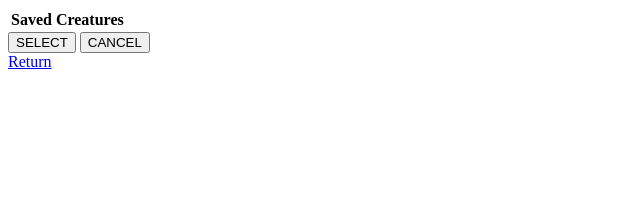
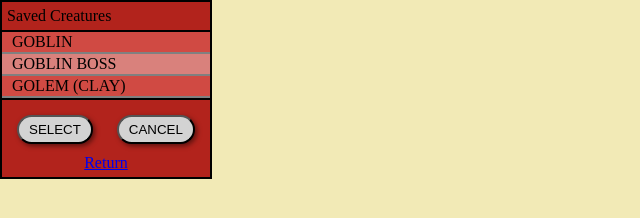
Before and after one commit to BlueKuzo/startup, a plain HTML site: page html/creatureList.html in a window 1280 px wide. Shown: the whole page, without its empty margins (0-640 px from the left). Drawn offline with Linux system fonts and the light colour scheme.

Commit message:
Finish css (minus scrolling)

```diff
--- /dev/null
+++ b/css/CharacterWindow.css
@@ -0,0 +1,55 @@
+html {
+    background-color: rgb(242, 234, 182);
+    display: flex;
+    justify-content: center;
+    align-items: center;
+    border: 2px solid #000;
+    width: fit-content;
+    height: fit-content;
+}
+
+body {
+  margin: 0;
+  width: fit-content;
+  height: fit-content;
+}
+
+header {
+  padding: 5px;
+  background-color: rgb(178, 35, 28);
+  border-bottom: 2px solid #000;
+}
+
+header a {
+    padding-left: 5px;
+  }
+
+footer {
+  padding: 5px;
+  background-color: rgb(178, 35, 28);
+  border-top: 2px solid #000;
+
+  display: flex;
+  flex-direction: column;
+  align-items: center;
+}
+
+p {
+  padding-left: 10px;
+  padding-right: 10px;
+}
+
+button {
+    margin: 10px;
+    background-color: lightgray;
+    display: inline-block;
+    padding: 5px 10px;
+    cursor: pointer;
+    box-shadow: 2px 2px 5px rgba(0, 0, 0, 0.5);
+    border-radius: 20px;
+}
+
+p input {
+    font-size: 1em;
+    background-color: lightgray;
+}
--- /dev/null
+++ b/css/CreaturesList.css
@@ -0,0 +1,72 @@
+html {
+    background-color: rgb(242, 234, 182);
+    display: flex;
+    flex-direction: column;
+    justify-content: center;
+    align-items: center;
+
+    border: 2px solid #000;
+    width: fit-content;
+    height: fit-content;
+}
+
+header {
+  padding: 5px;
+  background-color: rgb(178, 35, 28);
+  border-bottom: 2px solid #000;
+}
+
+body {
+    margin: 0;
+    width: 100%;
+    height: fit-content;
+}
+
+#creaturesList {
+    text-transform: uppercase;
+    height: fit-content;
+    max-height: 125px;
+}
+
+footer {
+  padding: 5px;
+  background-color: rgb(178, 35, 28);
+  border-top: 2px solid #000;
+
+  display: flex;
+  flex-direction: column;
+  align-items: center;
+}
+
+p {
+  padding-left: 10px;
+  padding-right: 10px;
+}
+
+button {
+    margin: 10px;
+    background-color: lightgray;
+    display: inline-block;
+    padding: 5px 10px;
+    cursor: pointer;
+    box-shadow: 2px 2px 5px rgba(0, 0, 0, 0.5);
+    border-radius: 20px;
+}
+
+#creaturesList p:nth-child(even) {
+    margin: 0;
+    padding-top: 1px;
+    padding-bottom: 1px;
+    padding-left: 10px;
+    background-color: rgb(217, 129, 124);
+    border-bottom: 2px solid gray;
+}
+
+#creaturesList p:nth-child(odd) {
+    margin: 0;
+    padding-top: 1px;
+    padding-bottom: 1px;
+    padding-left: 10px;
+    background-color: rgb(208, 74, 67);
+    border-bottom: 2px solid gray;
+}
--- a/html/creatureList.html
+++ b/html/creatureList.html
@@ -1,13 +1,28 @@
 <html>
+    <head>
+        <meta charset="UTF-8">
+        <meta name="viewport" content="width=device-width, initial-scale=1.0">
+        <link rel="stylesheet" href="../css/CreaturesList.css">
+    </head>
+
+    <header>
+        <h>Saved Creatures</h>
+    </header>
+
     <body>
-         <table id="creatures">
-                <th>Saved Creatures</th>
-                <tbody id="creaturesList">
-                <!-- List of saved creatures will be dynamically added here -->
-                </tbody>
-            </table>
-        <button> SELECT </button>
-        <button> CANCEL </button>
+        <div id="creaturesList">
+            <!-- List of saved creatures will be dynamically added here -->
+            <p>goblin</p>
+            <p>goblin boss</p>
+            <p>golem (clay)</p>
+        </div>
     </body>
-    <footer><a href="CreatureWindow.html">Return</a></footer>
+
+    <footer>
+        <div>
+            <button> SELECT </button>
+            <button> CANCEL </button>
+        </div>
+        <a href="CreatureWindow.html">Return</a>
+    </footer>
 </html>
```
Also changed, not shown: html/CreatureWindow.html (+22 -7 lines), html/PCWindow.html (+19 -5 lines).
